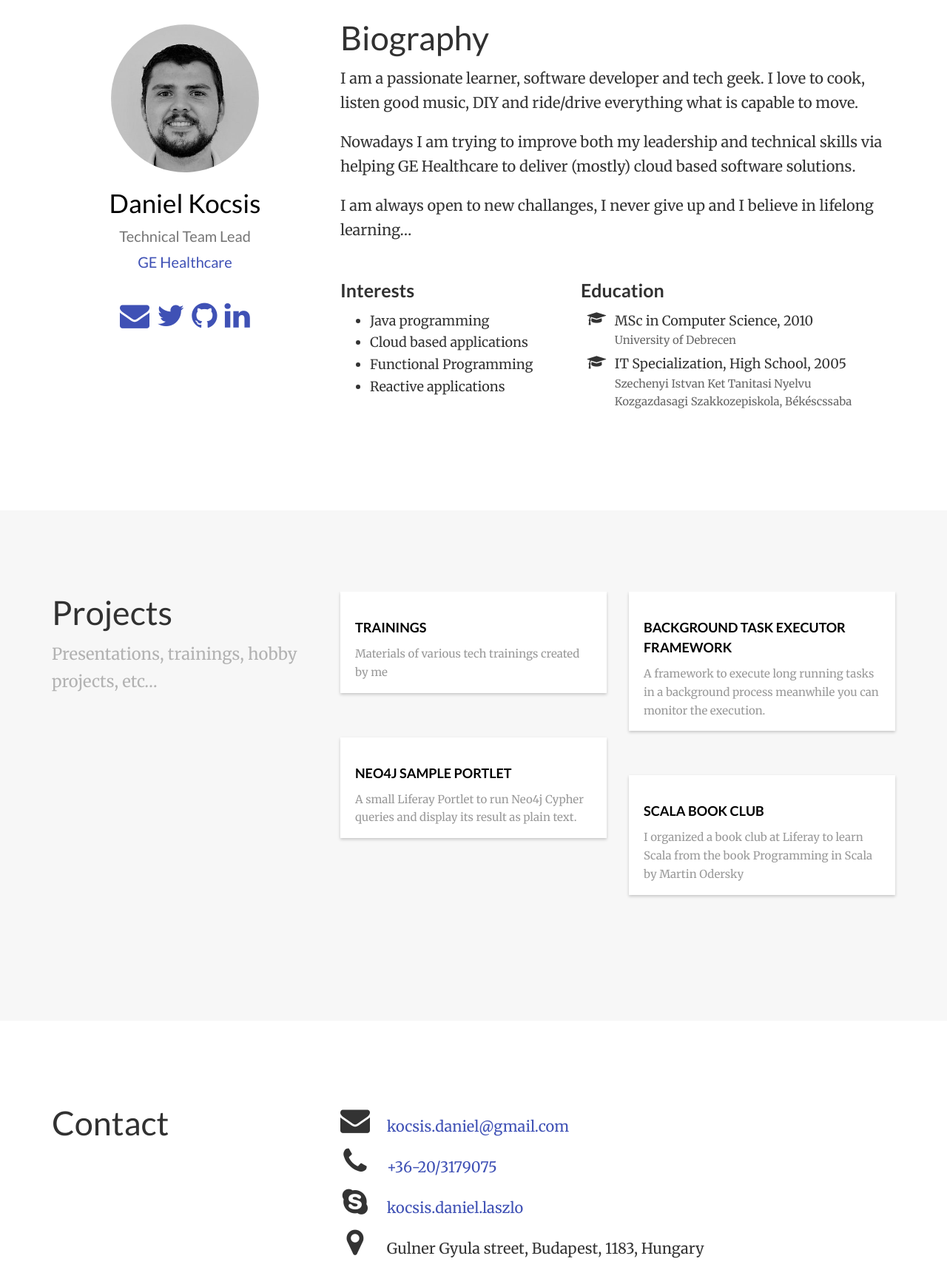
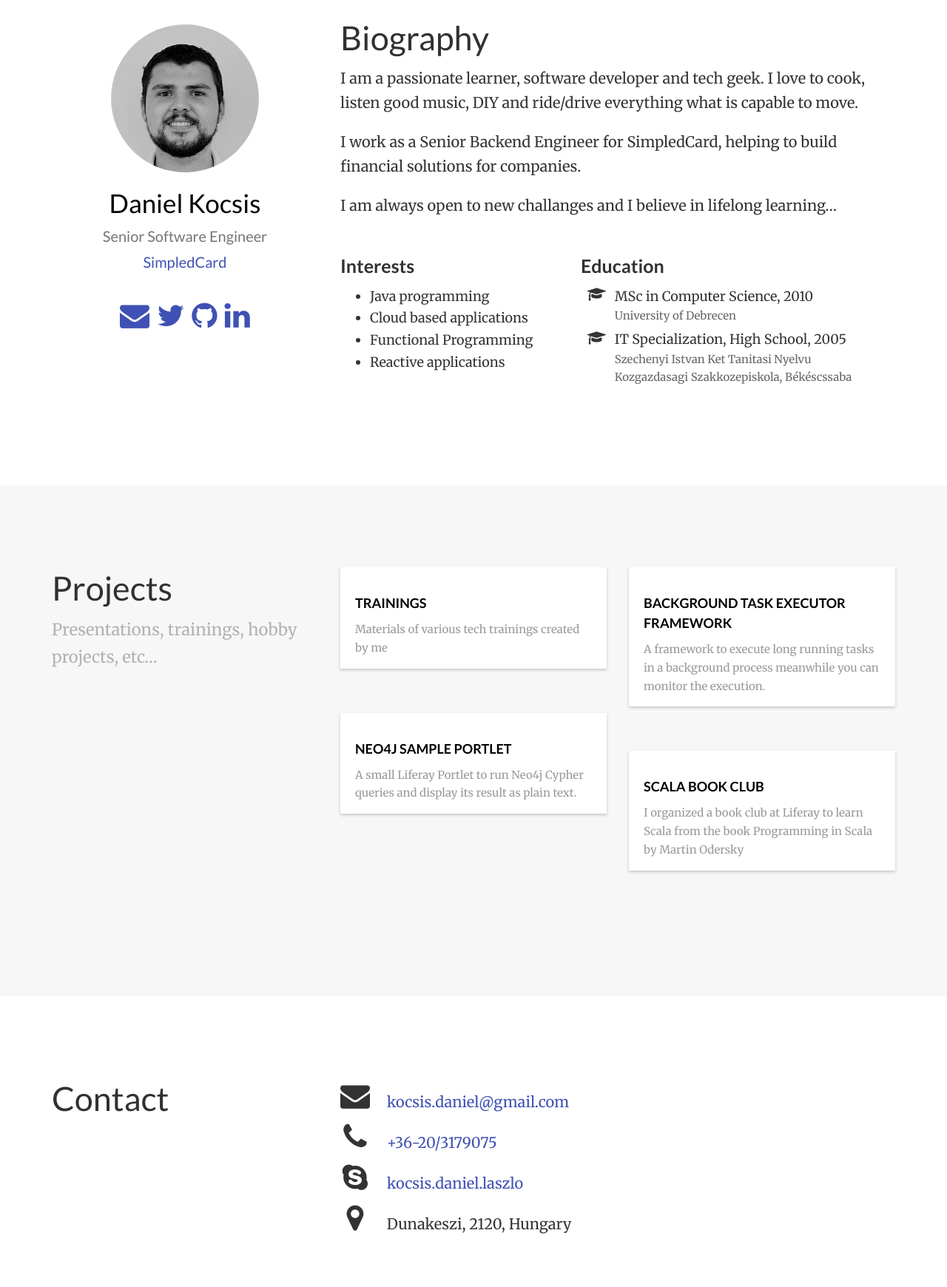
Before and after one commit to danielkocsis/danielkocsis.github.io, a plain HTML site: page index.html in a window 1280 px wide. Shown: the part 118-1858 px from the top of the page at 74% size. Drawn offline with nearby package versions, Linux system fonts and the light colour scheme; some icons are missing.

Commit message:
Updating details

```diff
--- a/home/index.xml
+++ b/home/index.xml
@@ -1,7 +1,7 @@
 <?xml version="1.0" encoding="utf-8" standalone="yes" ?>
 <rss version="2.0" xmlns:atom="http://www.w3.org/2005/Atom">
   <channel>
-    <title>Homes on Daniel Kocsis</title>
+    <title>Home on Daniel Kocsis</title>
     <link>https://danielkocsis.github.io/home/</link>
     <description>Recent content in Homes on Daniel Kocsis</description>
     <generator>Hugo -- gohugo.io</generator>
@@ -19,8 +19,8 @@
 
       <guid>https://danielkocsis.github.io/home/about/</guid>
       <description>Biography I am a passionate learner, software developer and tech geek. I love to cook, listen good music, DIY and ride/drive everything what is capable to move.
-Nowadays I am trying to improve both my leadership and technical skills via helping GE Healthcare to deliver (mostly) cloud based software solutions.
-I am always open to new challanges, I never give up and I believe in lifelong learning&amp;hellip;</description>
+I work as a Senior Backend Engineer for SimpledCard, helping to build financial solutions for companies.
+I am always open to new challanges and I believe in lifelong learning&amp;hellip;</description>
     </item>
 
     <item>
--- a/index.html
+++ b/index.html
@@ -209,7 +209,7 @@
 
       <div class="portrait-title">
         <h2 itemprop="name">Daniel Kocsis</h2>
-        <h3 itemprop="jobTitle">Technical Team Lead</h3>
+        <h3 itemprop="jobTitle">Senior Software Engineer</h3>
 
 
 
@@ -217,7 +217,7 @@
 
         <h3 itemprop="worksFor" itemscope itemtype="http://schema.org/Organization">
           <a href="http://www.gehealthcare.hu" target="_blank" itemprop="url" rel="noopener">
-          <span itemprop="name">GE Healthcare</span>
+          <span itemprop="name">SimpledCard</span>
           </a>
         </h3>
 
@@ -267,9 +267,9 @@
 
 <p>I am a passionate learner, software developer and tech geek. I love to cook, listen good music, DIY and ride/drive everything what is capable to move.</p>
 
-<p>Nowadays I am trying to improve both my leadership and technical skills via helping GE Healthcare to deliver (mostly) cloud based software solutions.</p>
+<p>I work as a Senior Backend Engineer for SimpledCard, helping to build financial solutions for companies.</p>
 
-<p>I am always open to new challanges, I never give up and I believe in lifelong learning&hellip;</p>
+<p>I am always open to new challanges and I believe in lifelong learning&hellip;</p>
 
 
     <div class="row">
@@ -485,7 +485,7 @@
 
       <li>
         <i class="fa-li fa fa-map-marker fa-2x" aria-hidden="true"></i>
-        <span id="person-address" itemprop="address">Gulner Gyula street, Budapest, 1183, Hungary</span>
+        <span id="person-address" itemprop="address">Dunakeszi, 2120, Hungary</span>
       </li>
 
 
```
Also changed, not shown: categories/index.html (+1 -1 lines).
